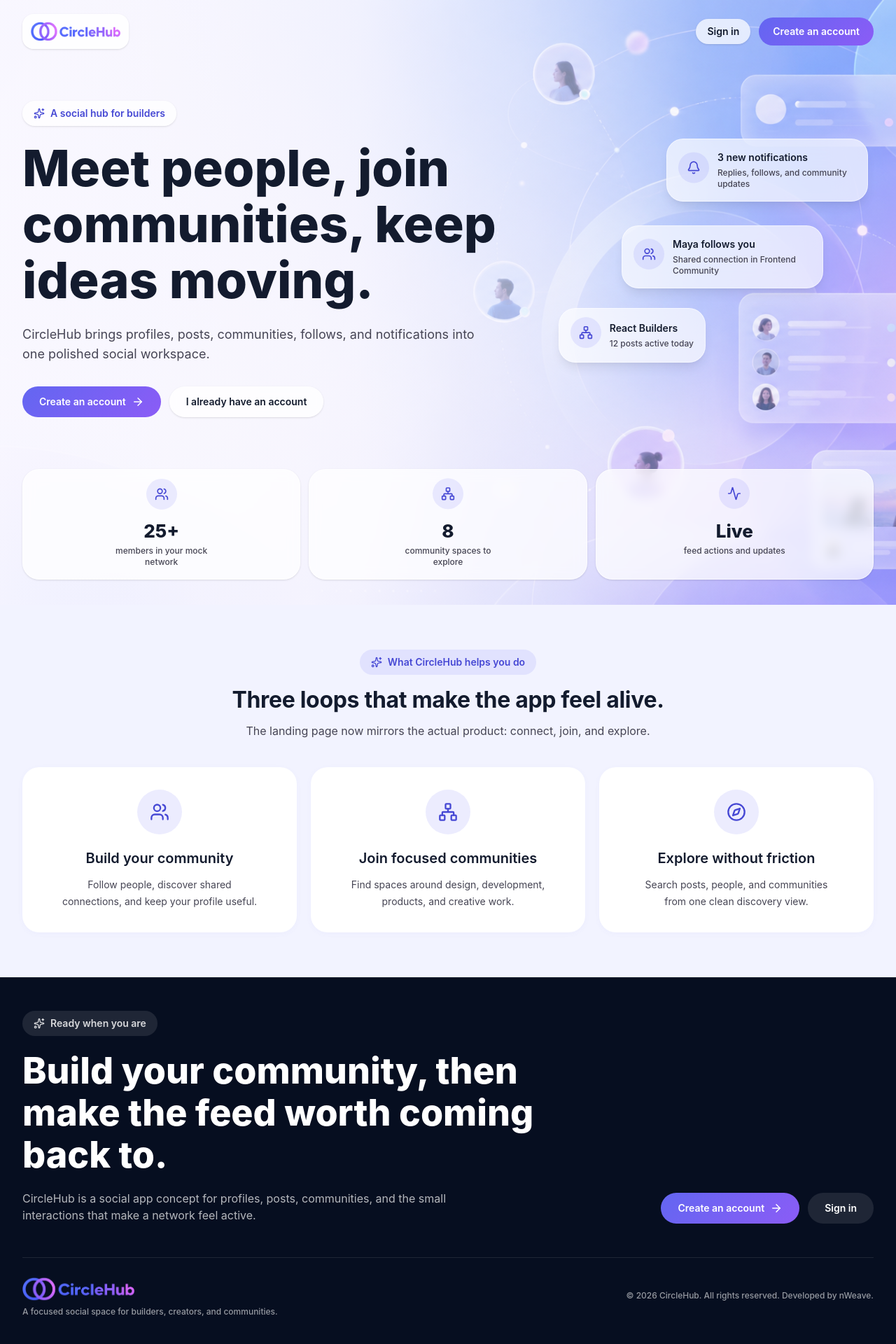
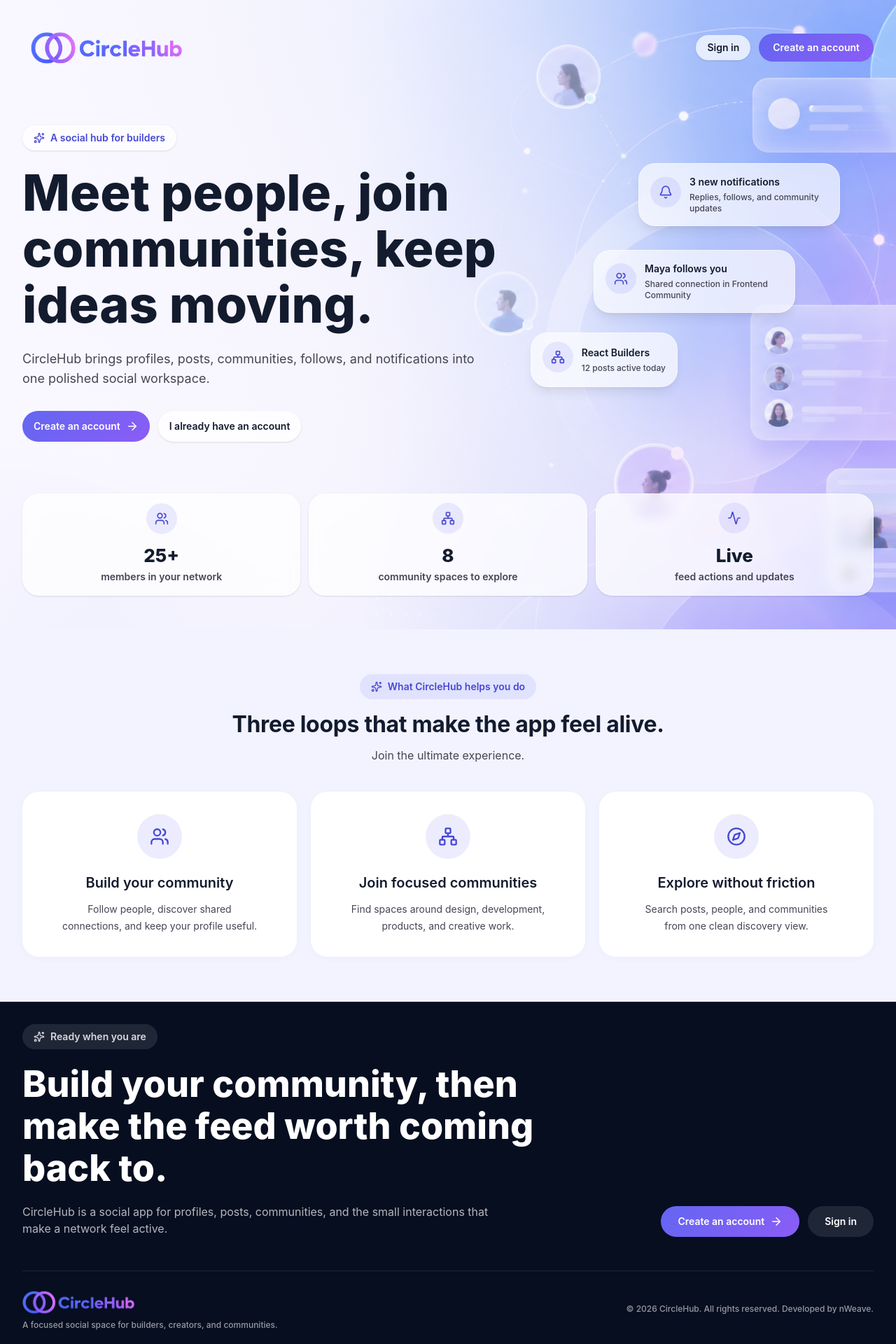
Before and after one commit to nasrelshamekh/CircleHub, a React (Vite) app: page / in a window 1280 px wide. Shown: the top 1920 px of the page at 70% size. Built offline with nearby package versions, Linux system fonts and the light colour scheme.

Commit message:
landing page changes and removed unused imports

```diff
--- a/src/components/landing/LandingFeatures.jsx
+++ b/src/components/landing/LandingFeatures.jsx
@@ -7,7 +7,7 @@ import { features } from "./landingData";
 export default function LandingFeatures() {
   return (
     <section className="relative overflow-hidden bg-(--surface-low) py-16">
-      <div className="mx-auto w-full max-w-7xl px-5 sm:px-6 lg:px-8">
+      <div className="w-full px-8">
         <motion.div
           variants={fadeUp}
           initial="hidden"
@@ -26,7 +26,7 @@ export default function LandingFeatures() {
           </h2>
 
           <p className="type-body-md mt-3 text-secondary">
-            The landing page now mirrors the actual product: connect, join, and explore.
+            Join the ultimate experience.
           </p>
         </motion.div>
 
--- a/src/components/landing/LandingFooter.jsx
+++ b/src/components/landing/LandingFooter.jsx
@@ -10,7 +10,7 @@ export default function LandingFooter() {
     <footer className="relative overflow-hidden bg-[#060e20] text-white">
       <div className="absolute inset-x-0 top-0 h-px bg-white/10" />
 
-      <div className="mx-auto w-full max-w-7xl px-5 py-12 sm:px-6 lg:px-8">
+      <div className="w-full px-8 py-8">
         <motion.div
           variants={fadeUp}
           initial="hidden"
@@ -30,7 +30,7 @@ export default function LandingFooter() {
             </h2>
 
             <p className="type-body-md mt-5 max-w-2xl text-white/70">
-              CircleHub is a social app concept for profiles, posts, communities, and the small interactions that make a network feel active.
+              CircleHub is a social app for profiles, posts, communities, and the small interactions that make a network feel active.
             </p>
           </div>
 
@@ -54,15 +54,14 @@ export default function LandingFooter() {
 
         <div className="mt-12 grid gap-6 border-t border-white/10 pt-6 md:grid-cols-[minmax(0,1fr)_auto] md:items-center">
           <div>
-            <img src={logo} alt="CircleHub" className="w-40" />
+            <img src={logo} alt="CircleHub" className="w-40 mb-4 lg:mb-0" />
             <p className="type-label-sm mt-1 text-white/58">
               A focused social space for builders, creators, and communities.
             </p>
           </div>
-
-          <p className="type-label-sm text-white/58">
-            &copy; 2026 CircleHub. All rights reserved. Developed by nWeave.
-          </p>
+            <p className="type-label-sm text-white/58">
+              &copy; 2026 CircleHub. All rights reserved. Developed by nWeave.
+            </p>
         </div>
       </div>
     </footer>
--- a/src/components/landing/LandingHero.jsx
+++ b/src/components/landing/LandingHero.jsx
@@ -1,7 +1,6 @@
 import { motion } from "motion/react";
 import { ArrowRight, Sparkles } from "lucide-react";
 import { Link } from "react-router-dom";
-import TypewriterText from "@/components/ui/TypewriterText";
 
 import heroImage from "@/assets/hero.png";
 import logo from "@/assets/circlehub-logo.png";
@@ -23,7 +22,7 @@ export default function LandingHero() {
 
       <div className="absolute inset-0 bg-[linear-gradient(90deg,rgba(250,248,255,0.96)_0%,rgba(250,248,255,0.82)_40%,rgba(250,248,255,0.22)_78%)] dark:bg-[linear-gradient(90deg,rgba(6,14,32,0.94)_0%,rgba(6,14,32,0.72)_42%,rgba(6,14,32,0.18)_80%)]" />
 
-      <div className="relative z-10 mx-auto flex min-h-[94vh] w-full max-w-7xl flex-col px-5 py-5 sm:px-6 lg:px-8">
+      <div className="relative z-10 flex min-h-[94vh] w-full flex-col px-8 py-8">
         <motion.header
           initial={{ opacity: 0, y: -16 }}
           animate={{ opacity: 1, y: 0 }}
@@ -34,7 +33,7 @@ export default function LandingHero() {
             <img
               src={logo}
               alt="CircleHub"
-              className="w-38 rounded-lg bg-white/88 px-3 py-2 shadow-sm dark:bg-(--surface-lowest)/88"
+              className="w-50 lg:w-60 rounded-lg px-3 py-2"
             />
           </Link>
 
@@ -84,7 +83,7 @@ export default function LandingHero() {
             <div className="mt-8 flex flex-wrap gap-3">
               <Link
                 to="/register"
-                className="button-primary type-button inline-flex items-center gap-2 px-6 py-3"
+                className="button-primary type-button inline-flex items-center gap-2 px-4 py-3"
               >
                 Create an account
                 <ArrowRight size={18} />
@@ -92,14 +91,14 @@ export default function LandingHero() {
 
               <Link
                 to="/signin"
-                className="type-button rounded-xl bg-(--surface-lowest)/78 px-6 py-3 text-(--primary) shadow-sm backdrop-blur transition-colors duration-200 hover:bg-(--surface-lowest)"
+                className="type-button rounded-xl bg-(--surface-lowest)/78 px-4 py-3 text-(--primary) shadow-sm backdrop-blur transition-colors duration-200 hover:bg-(--surface-lowest)"
               >
                 I already have an account
               </Link>
             </div>
           </motion.div>
 
-          <div className="relative hidden min-h-130 lg:block">
+          <div className="relative hidden min-h-130 xl:block">
             {floatingCards.map((card) => {
               const Icon = card.icon;
 
--- a/src/components/landing/LandingStats.jsx
+++ b/src/components/landing/LandingStats.jsx
@@ -34,7 +34,7 @@ export default function LandingStats() {
             <p className="text-[26px] font-extrabold leading-8 text-primary">
               {stat.value}
             </p>
-            <p className="type-label-sm mx-auto mt-1 max-w-40 text-secondary">
+            <p className="type-label-md mx-auto mt-1 max-w-50 text-secondary">
               {stat.label}
             </p>
           </div>
--- a/src/components/landing/landingData.js
+++ b/src/components/landing/landingData.js
@@ -26,27 +26,27 @@ export const floatingCards = [
     label: "3 new notifications",
     detail: "Replies, follows, and community updates",
     icon: Bell,
-    className: "right-2 top-22 hidden xl:flex",
+    className: "right-12 top-22 hidden xl:flex",
     delay: 0.2,
   },
   {
     label: "React Builders",
     detail: "12 posts active today",
     icon: Network,
-    className: "right-60 bottom-28 hidden lg:flex",
+    className: "right-70 bottom-28 hidden lg:flex",
     delay: 0.45,
   },
   {
     label: "Maya follows you",
     detail: "Shared connection in Frontend Community",
     icon: Users,
-    className: "right-18 top-53 hidden xl:flex",
+    className: "right-28 top-53 hidden xl:flex",
     delay: 0.7,
   },
 ];
 
 export const stats = [
-  { value: "25+", label: "members in your mock network", icon: Users },
+  { value: "25+", label: "members in your network", icon: Users },
   { value: "8", label: "community spaces to explore", icon: Network },
   { value: "Live", label: "feed actions and updates", icon: Activity },
 ];
--- a/src/layouts/AuthLayout.jsx
+++ b/src/layouts/AuthLayout.jsx
@@ -8,11 +8,11 @@ export default function AuthLayout() {
 
   return (
     <>
-      <div className="grid grid-cols-4">
-        <div className="hidden lg:block col-span-2 h-screen">
-          <img src={authBackground} className="w-full h-full object-cover" alt="Auth Background" />
+      <div className="grid min-h-screen grid-cols-4 items-stretch">
+        <div className="relative hidden min-h-screen lg:col-span-2 lg:block">
+          <img src={authBackground} className="absolute inset-0 h-full w-full object-cover" alt="Auth Background" />
         </div>
-        <div className="lg:col-span-2 col-span-4 flex justify-center items-center">
+        <div className="col-span-4 flex items-center justify-center lg:col-span-2">
           <Outlet />
         </div>
       </div>
--- a/src/pages/Auth/Register/Register.jsx
+++ b/src/pages/Auth/Register/Register.jsx
@@ -74,7 +74,7 @@ export default function Register() {
 
     return (
         <section className="flex min-h-screen w-full items-center justify-center bg-(--surface-low) p-6">
-            <div className="content-card-padded w-full max-w-md">
+            <div className="content-card-padded w-full max-w-lg">
                 <div className="mb-8 flex flex-col items-center justify-center">
                     <img src={logo} alt="CircleHub" className="mb-8 w-44" />
 
--- a/src/pages/Auth/Signin/Signin.jsx
+++ b/src/pages/Auth/Signin/Signin.jsx
@@ -37,7 +37,7 @@ export default function Signin() {
 
     return (
         <section className="flex min-h-screen w-full items-center justify-center bg-(--surface-low) p-6">
-            <div className="content-card-padded w-full max-w-md">
+            <div className="content-card-padded w-full max-w-lg">
                 <div className="mb-8 flex flex-col items-center justify-center">
                     <img src={logo} alt="CircleHub" className="mb-8 w-44" />
 
```
